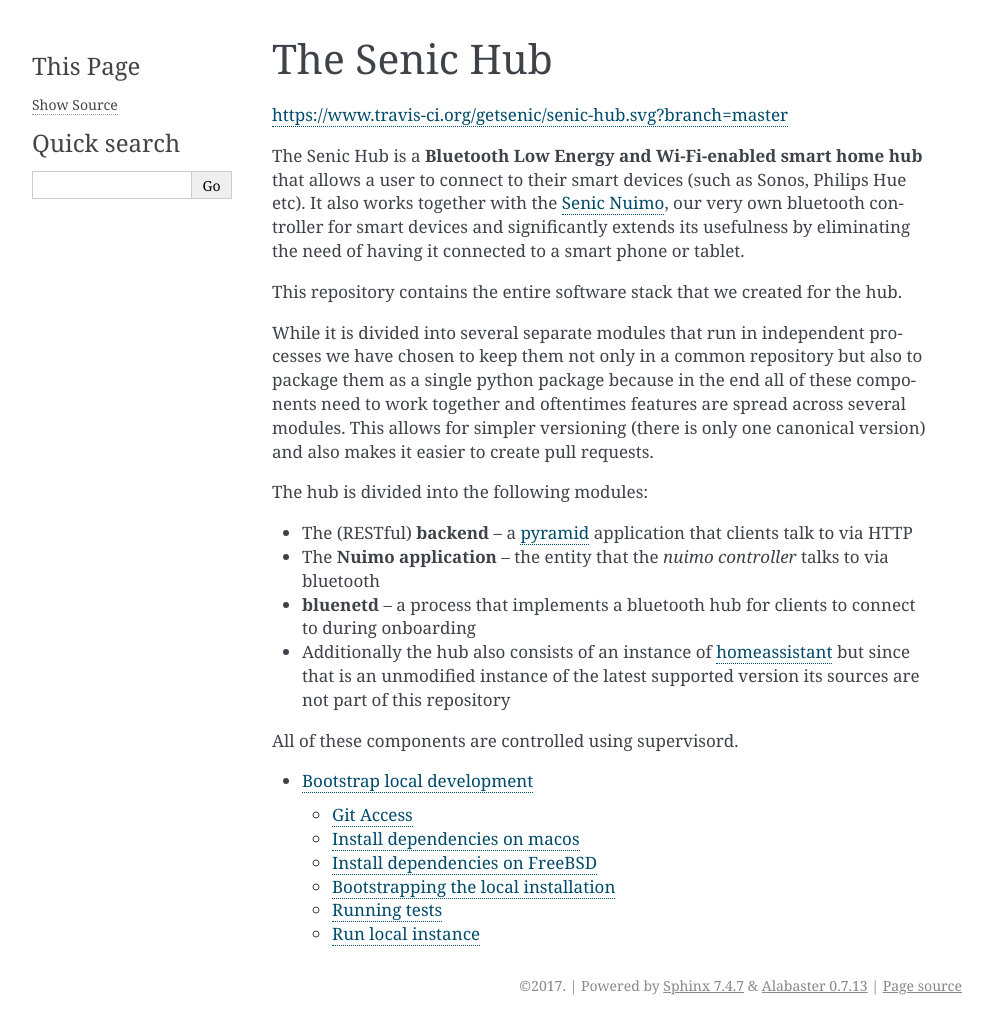
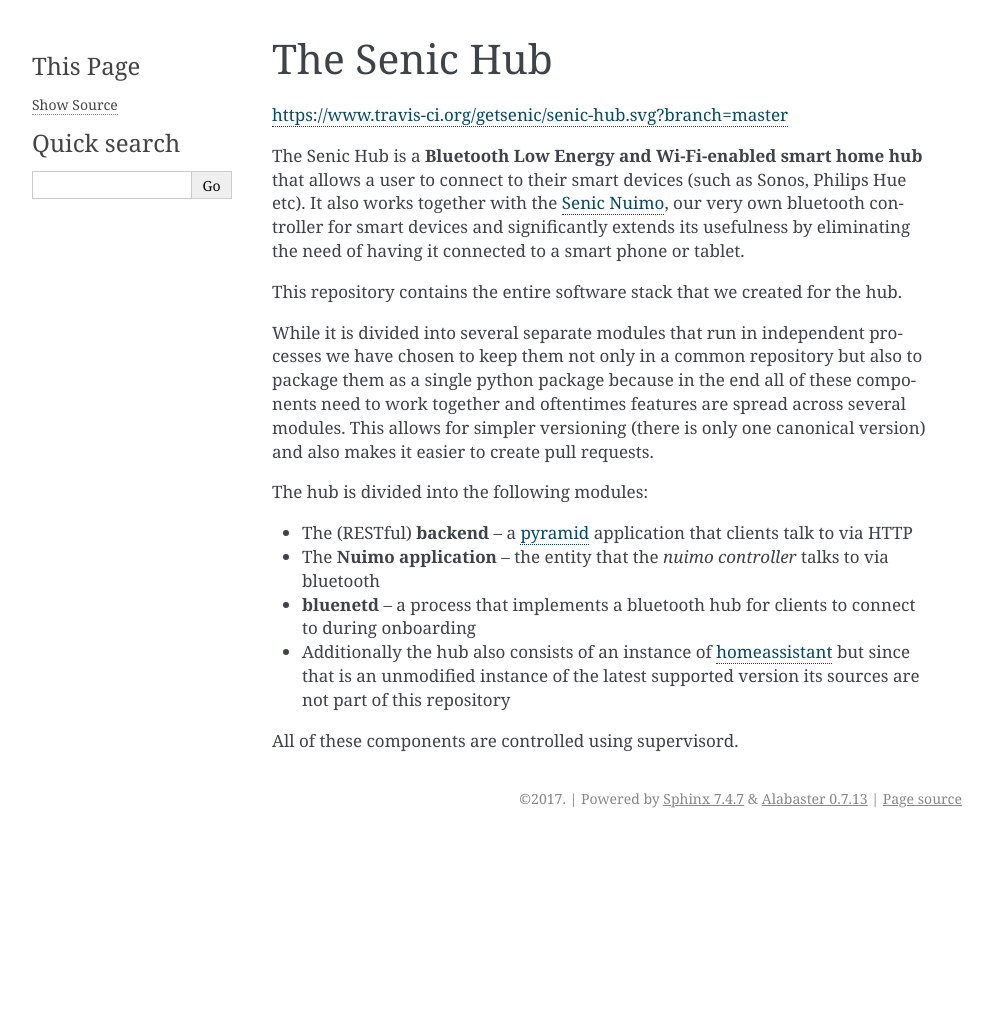
Before and after one commit to zenctrl/senic-hub, a Sphinx documentation site: the page built from docs/index.rst, in a window 1280 px wide. Shown: the whole page, without its empty margins (148-1141 px from the left). Built offline with Sphinx 7.4.7, drawn with Linux system fonts in a browser that asks for light colours; after the commit the page ends 900 px from its top, so only the background shows below that; some of the changed lines change nothing that is shown.

Commit message:
Remove obsolete instructions for local development

```diff
--- a/docs/bootstrap-dev.rst
+++ /dev/null
@@ -1,68 +0,0 @@
-***************************
-Bootstrap local development
-***************************
-
-Git Access
-----------
-
-The git repository is hosted at `GitHub <https://github.com/>`_. We have a 'master' repository located at `github.com/getsenic/senic-hub <https://github.com/getsenic/senic-hub>`_ This master repository only contains the main branches (master, staging, release etc.)
-
-If you don't already have a GitHub account, create a new one and add your public SSH key (you won't get access via HTTP), then fork the repository to your own account, i.e. like so::
-
-    # git clone -o getsenic git@github.com:getsenic/senic-hub.git
-    # cd senic-hub
-    # git remote add XXX -f git@github.com:XXX/senic-hub
-
-(where `XXX` is, of course, your username on github).
-
-Now you are ready to set up your local development environment and join the workflow, just read on!
-
-While the senic hub is designed to run under Linux on an embedded device most of it is just a 'normal', Python based web application and a lot of the development work and testing can be performed locally, even on non-Linux operating systems such as macos or FreeBSD (Windows not tested so far).
-
-To install a development version of the hub locally you need two dependencies installed on your system: Python >= 3.5 and `tox`.
-
-
-Install dependencies on macos
------------------------------
-
-Using homebrew do this::
-
-    brew install python3
-    pip3 install -U tox
-
-
-Install dependencies on FreeBSD
--------------------------------
-
-On FreeBSD you can do this::
-
-    sudo pkg install python35
-    sudo pip install -U pip setuptools tox
-
-
-Bootstrapping the local installation
-------------------------------------
-
-With the dependencies installed, just run `make`.
-This should create Python virtualenv named `venv` inside the `application` directory.
-It's advisable to activate it by typing `source venv/bin/activate`.
-
-
-Running tests
--------------
-
-To run the tests, just type `tox`.
-
-To run tests during development without packaging and coverage checks you can speed up test execution by running:
-
-1. `make` # Only necessary once
-2. `venv/bin/activate`
-3. `py.test` # Use `py.test -k <regex>` to run tests only from specific test suite or specific test methods
-
-
-Run local instance
-------------------
-
-To run a local instance of the backend, type `pserve development.ini --reload`.
-You can then access the backend at `http://127.0.0.1:6543/-/`.
-The `senic_hub.backend` package has been installed in development mode into the virtualenv, so any changes you make to the sources in side the `senic` folder will reflect into the running instance.
--- a/docs/index.rst
+++ b/docs/index.rst
@@ -7,5 +7,3 @@
 
 .. toctree::
     :maxdepth: 3
-
-    bootstrap-dev
```
